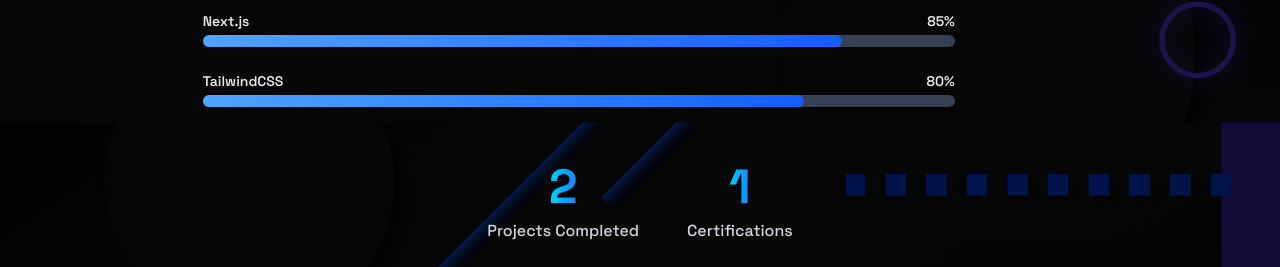
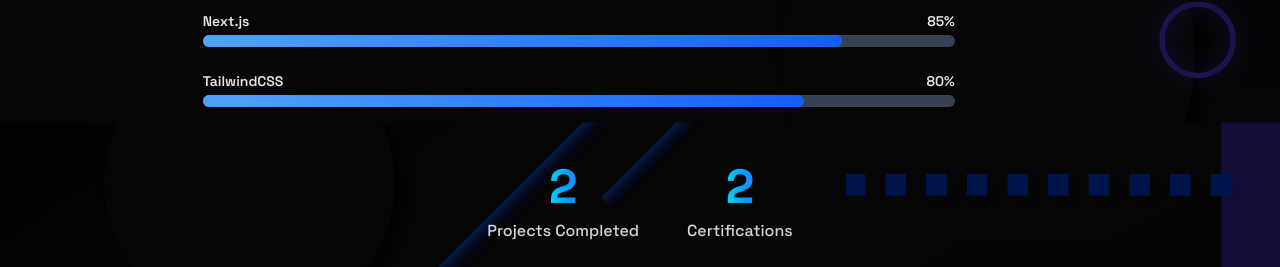
Before and after one commit to sandun440/sandun-portfolio, a React (Vite) app: page / in a window 1280 px wide. Shown: the part 1584-1851 px from the top of the page. Built offline with nearby package versions, Linux system fonts and the light colour scheme.

Commit message:
change cetificate count

```diff
--- a/src/components/sections/About.jsx
+++ b/src/components/sections/About.jsx
@@ -69,7 +69,7 @@
 
   const achievements = [
     { label: "Projects Completed", count: 2 },
-    { label: "Certifications", count: 1 },
+    { label: "Certifications", count: 2 },
   ];
 
   return (
```
